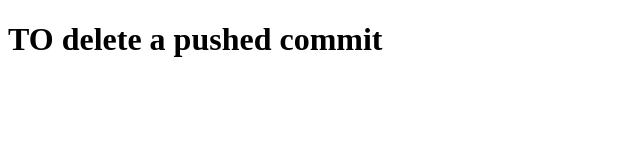
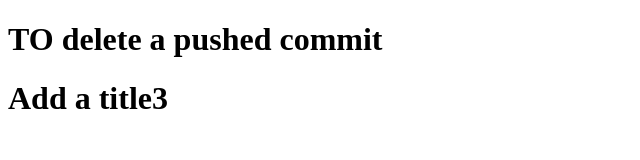
Before and after one commit to KchaouYassine/repos, a plain HTML site: page index.html in a window 1280 px wide. Shown: the whole page, without its empty margins (0-640 px from the left). Drawn offline with Linux system fonts and the light colour scheme.

Commit message:
add a title 3

```diff
--- a/index.html
+++ b/index.html
@@ -8,5 +8,6 @@
 </head>
 <body>
     <h1>TO delete a pushed commit</h1>
+    <h1>Add a title3</h1>
 </body>
 </html>
```
